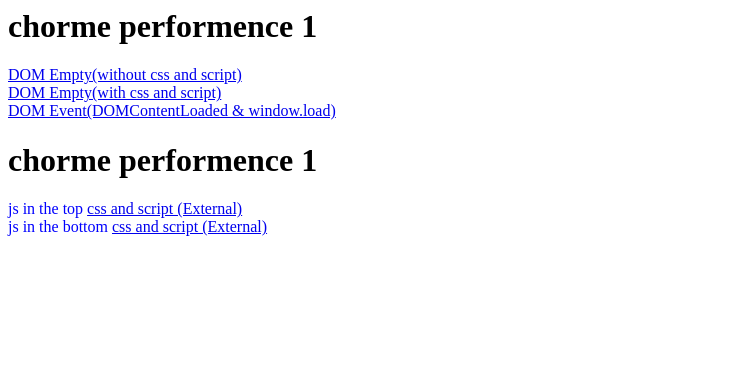
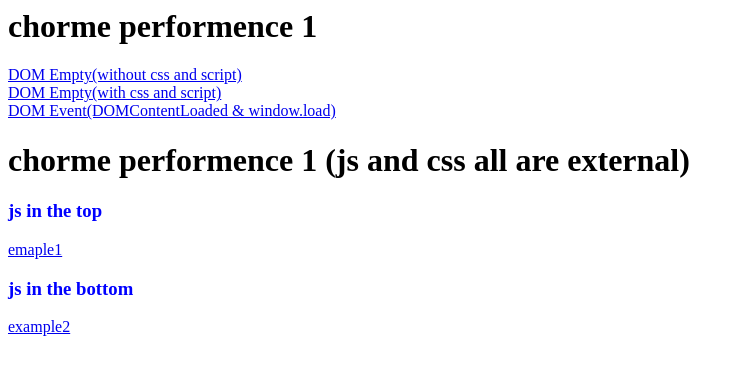
Before and after one commit to rodchen-king/Front-End-performance-optimization, a plain HTML site: page index.html in a window 1280 px wide. Shown: the whole page, without its empty margins (0-745 px from the left). Drawn offline with Linux system fonts and the light colour scheme.

Commit message:
1. update

```diff
--- a/index.html
+++ b/index.html
@@ -18,15 +18,15 @@
   <div class='div'>
     <a href='./chromePerformence/DOM-event.html'>DOM Event(DOMContentLoaded & window.load)</a>
   </div>
-  <h1>chorme performence 1</h1>
+  <h1>chorme performence 1 (js and css all are external)</h1>
   <div class='div'>
-    js in the top
-    <a href='./chromePerformence-2/DOM-css&script(External js in the top).html'>css and script (External)</a>
+    <h3>js in the top</h3>
+    <a href='./chromePerformence-2/js-in-the-top'>emaple1</a>
   </div>
 
    <div class='div'>
-    js in the bottom
-    <a href='./chromePerformence-2/DOM-css&script(External js in the end).html'>css and script (External)</a>
+    <h3>js in the bottom</h3>
+    <a href='./chromePerformence-2/js-in-the-end'>example2</a>
   </div>
 </body>
 </html>
```
Also changed, not shown: chromePerformence-2/js-in-the-end.html (renamed from chromePerformence-2/DOM-css&script(External js in the end).html), chromePerformence-2/js-in-the-top.html (renamed from chromePerformence-2/DOM-css&script(External js in the top).html).
